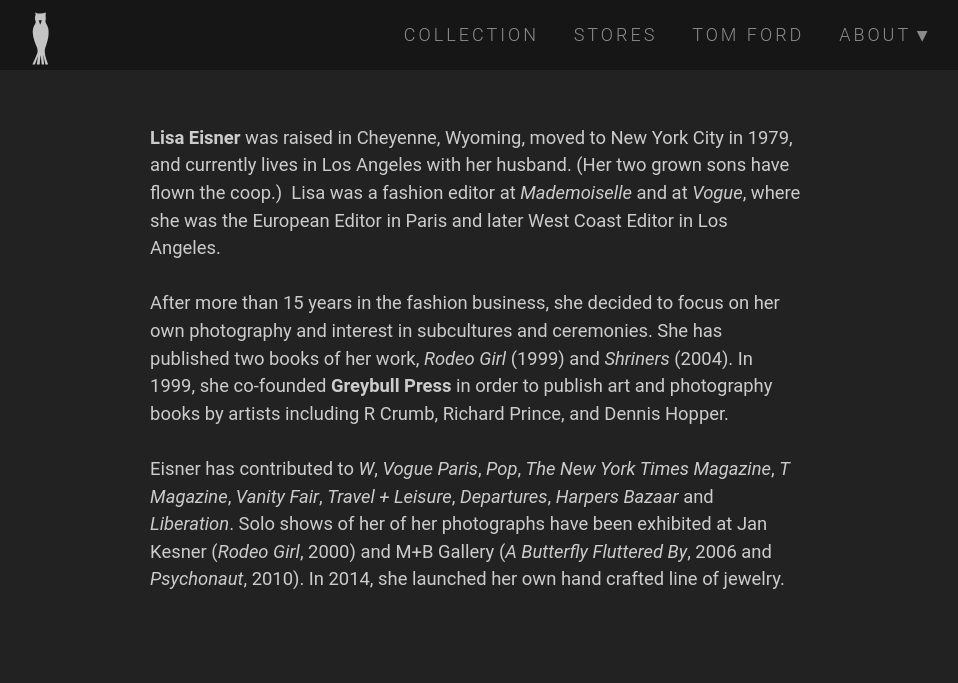
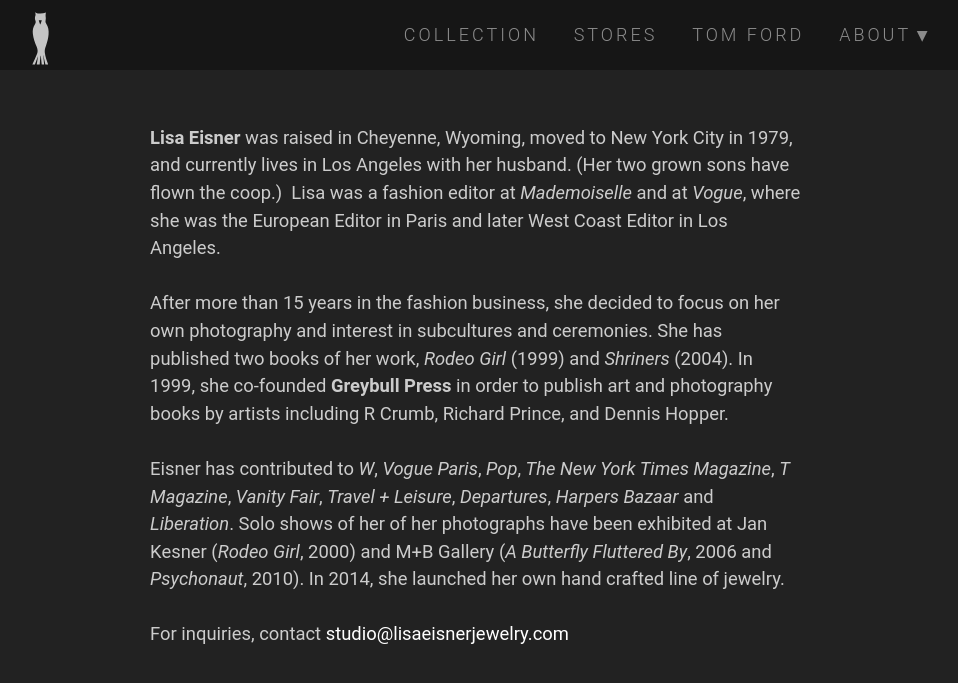
Before and after one commit to egardner/lisaeisner, a Jekyll site: the page built from bio.md, in a window 1280 px wide. Shown: the top 683 px of the page, without its empty margins (164-1122 px from the left). Built offline with Jekyll 4.4.1, drawn with Linux system fonts in a browser that asks for light colours; nearby versions of some CDN libraries; Markdown is read by kramdown in place of the engine named in the settings.

Commit message:
Add email

```diff
--- a/bio.md
+++ b/bio.md
@@ -7,3 +7,5 @@ title:
 After more than 15 years in the fashion business, she decided to focus on her own photography and interest in subcultures and ceremonies. She has published two books of her work, _Rodeo Girl_ (1999) and _Shriners_ (2004). In 1999, she co-founded **Greybull Press** in order to publish art and photography books by artists including R Crumb, Richard Prince, and Dennis Hopper.
 
 Eisner has contributed to _W_, _Vogue Paris_, _Pop_, _The New York Times Magazine_, _T Magazine_, _Vanity Fair_, _Travel + Leisure_, _Departures_, _Harpers Bazaar_ and _Liberation_. Solo shows of her of her photographs have been exhibited at Jan Kesner (_Rodeo Girl_, 2000) and M+B Gallery (_A Butterfly Fluttered By_, 2006 and _Psychonaut_, 2010). In 2014, she launched her own hand crafted line of jewelry.
+
+For inquiries, contact [studio@lisaeisnerjewelry.com](mailto:studio@lisaeisnerjewelry.com)
```
